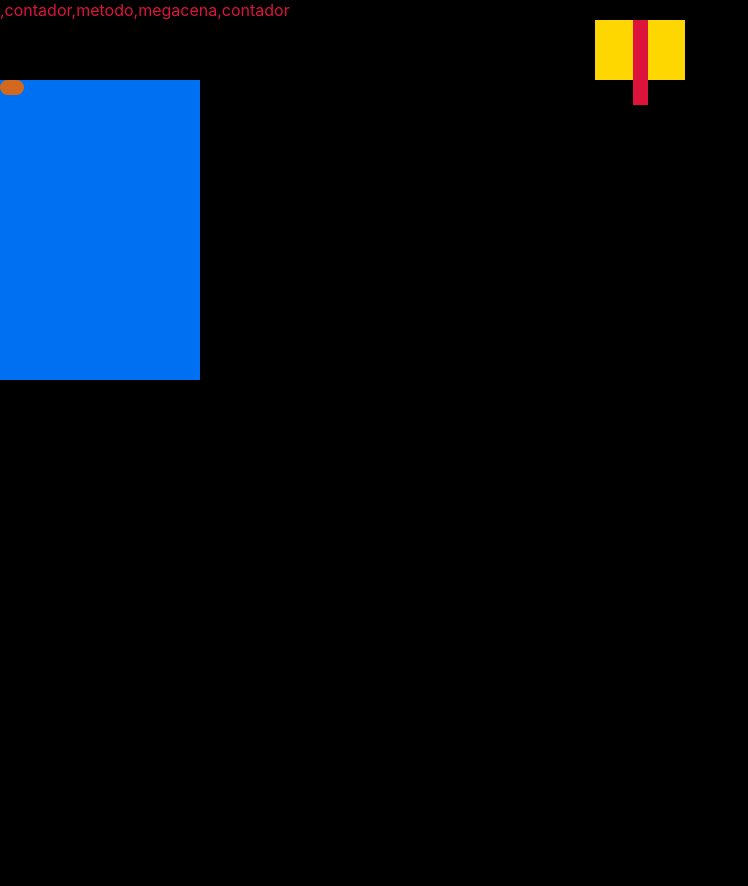
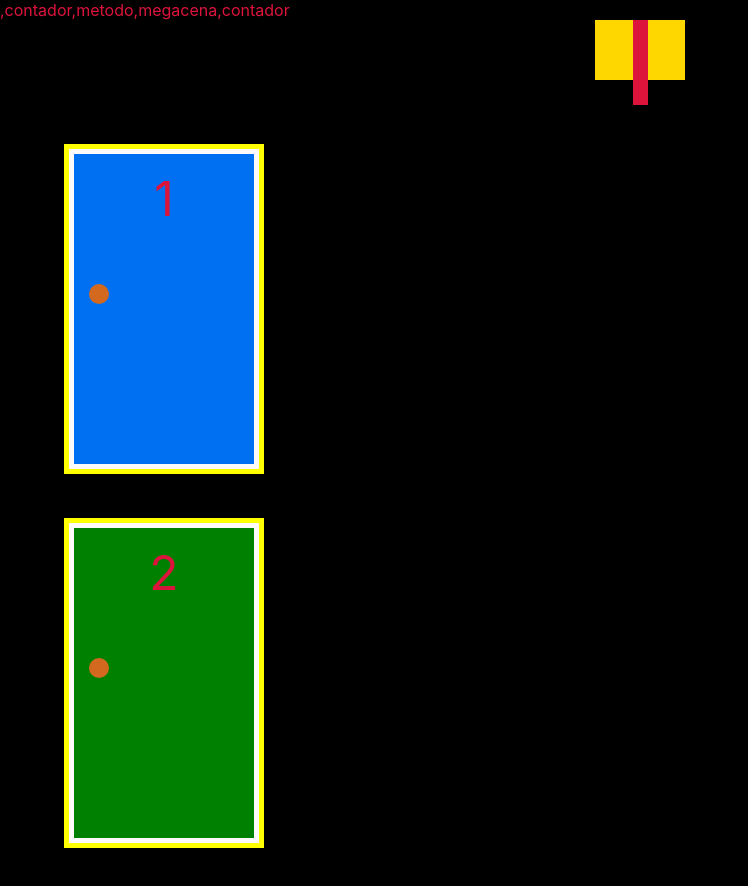
Before and after one commit to viniciusgit2/renderezizando, a Next.js app: page / in a window 1280 px wide. Shown: the top 886 px of the page, without its empty margins (0-748 px from the left). Before the commit the page ends 800 px from the top, so only its background shows below. Built offline with nearby package versions, Linux system fonts and the light colour scheme.

Commit message:
com o selecionada

```diff
--- a/components/Porta.tsx
+++ b/components/Porta.tsx
@@ -1,4 +1,7 @@
-export default function Porta(){
- return(<div className="porta"><div className="maçaneta"></div></div>)
+export default function Porta(props){
+  props.selecionada
+  return(<div className="area"> <div className="selecionada"><div className="estrutura"><div className="porta"><div className="maçaneta"/><div className="numero">1</div> </div></div></div></div>
+
+)
 
 }
--- /dev/null
+++ b/components/Porta2.jsx
@@ -0,0 +1,4 @@
+export default function Porta2(){
+    return(<div className="area"> <div className="selecionada"><div className="estrutura"><div className="porta2"><div className="maçaneta"/><div className="numero">2</div> </div></div></div></div>)
+
+   }
--- a/pages/index.js
+++ b/pages/index.js
@@ -3,6 +3,7 @@ import Link from "next/link";
 import mega from "../pages/mega/mega";
 import Presente from "../components/Presente";
 import Porta from "../components/Porta";
+import Porta2 from "../components/Porta2";
 export default function Home() {
   return (
     <div>
@@ -12,7 +13,7 @@ export default function Home() {
       <Link href='estado/Contador'>,contador</Link>
       <Presente/>
         <Porta/>
-
+        <Porta2/>
     </div>
   );
 }
--- a/styles/globals.css
+++ b/styles/globals.css
@@ -60,17 +60,54 @@ body {
   padding: 2%;
 }
 
+.porta2{
+  display: flex;
+  flex-direction: column;
+  align-items: center;
+  flex-grow: 1;
+  background-color: green;
+   width: var(--area-porta-largura);
+  height: var(--area-porta-altura);
+padding: 15px;
+}
+.estrutura{
+display: flex;
+flex-grow: 1;
+border-bottom: 5px solid snow;
+border-right: 5px solid snow;
+border-top: 5px solid snow;
+border-left: 5px solid snow;
 
 
+background-color: snow;
+}
+.area{
+  display: flex;
+  width: var(--area-porta-largura);
+  height: var(--area-porta-altura);
+  flex-direction:column ;
+  margin: 5%;
+  position: relative;
+}
+.selecionada.numero{
+  color: yellow;
+}
+.selecionada.maçaneta{
+  color: yellow;
+}
 .porta{
+  display: flex;
+  flex-direction: column;
+  align-items: center;
+  flex-grow: 1;
   background-color: #0070f3;
-  width: 200px;
-  height: 300px;
-  display: flex;
-flex-direction: column;
-
+   width: var(--area-porta-largura);
+  height: var(--area-porta-altura);
+padding: 15px;
 }
-
+.numero{
+  font-size: 3rem;
+}
 .presente {
   display: flex;
   position: relative;
@@ -92,10 +129,10 @@ color: crimson;
 }
 .laco2{
   position: absolute;
-  width: 90px;
+  width: 80px;
   background-color: crimson;
   color: crimson;
-  top: 40px;
+
   }
 .tampa{
   width: 90px;
@@ -103,23 +140,21 @@ color: crimson;
   background-color: black;
 }
 .maçaneta{
+  position: absolute;
  background-color: chocolate;
  color: chocolate;
- width: 24px;
- height: 15px;
+ width: 20px;
+ height:20px;
 border-radius: 10px;
+align-self: flex-start;
+top: 140px;
+}
 
-}
-.cenario{
-  background-color: snow;
-  width: 10x;
-  height: 10px;
-}
 .selecionada{
-background-color: yellow;
-border: 5px solid;
-width: 10px;
-height: 30px;
+  border-bottom: 5px solid yellow;
+  border-right: 5px solid yellow;
+  border-top: 5px solid yellow;
+  border-left: 5px solid yellow;
 }
 
 
@@ -130,7 +165,12 @@ a {
 }
 
 * {
-  box-sizing: content-box;
+  box-sizing: border-box;
+}
+:root{
+  --area-porta-altura:310px;
+  --area-porta-largura:200px;
+
 }
 
 @media (prefers-color-scheme: dark) {
```
